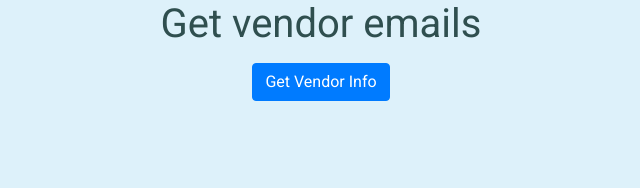
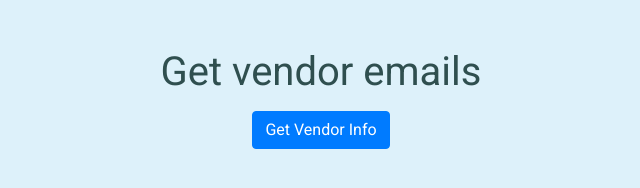
Before and after one commit to malvarius/vendor-orders, a plain HTML site: page index.html in a window 1280 px wide. Shown: the whole page, without its empty margins (319-959 px from the left). Drawn offline with nearby package versions, Linux system fonts and the light colour scheme.

```diff
--- a/index.html
+++ b/index.html
@@ -9,7 +9,7 @@
     <link rel="stylesheet" href="style.css">
 </head>
 <body>
-    <div class="container-fluid tableHere">
+    <div class="container-fluid tableHere"><br><br>
         <h1 class="text-center">Get vendor emails</h1>
 
     <button class="btn btn-primary vendor d-block mx-auto"> Get Vendor Info </button> <br><br>
```
